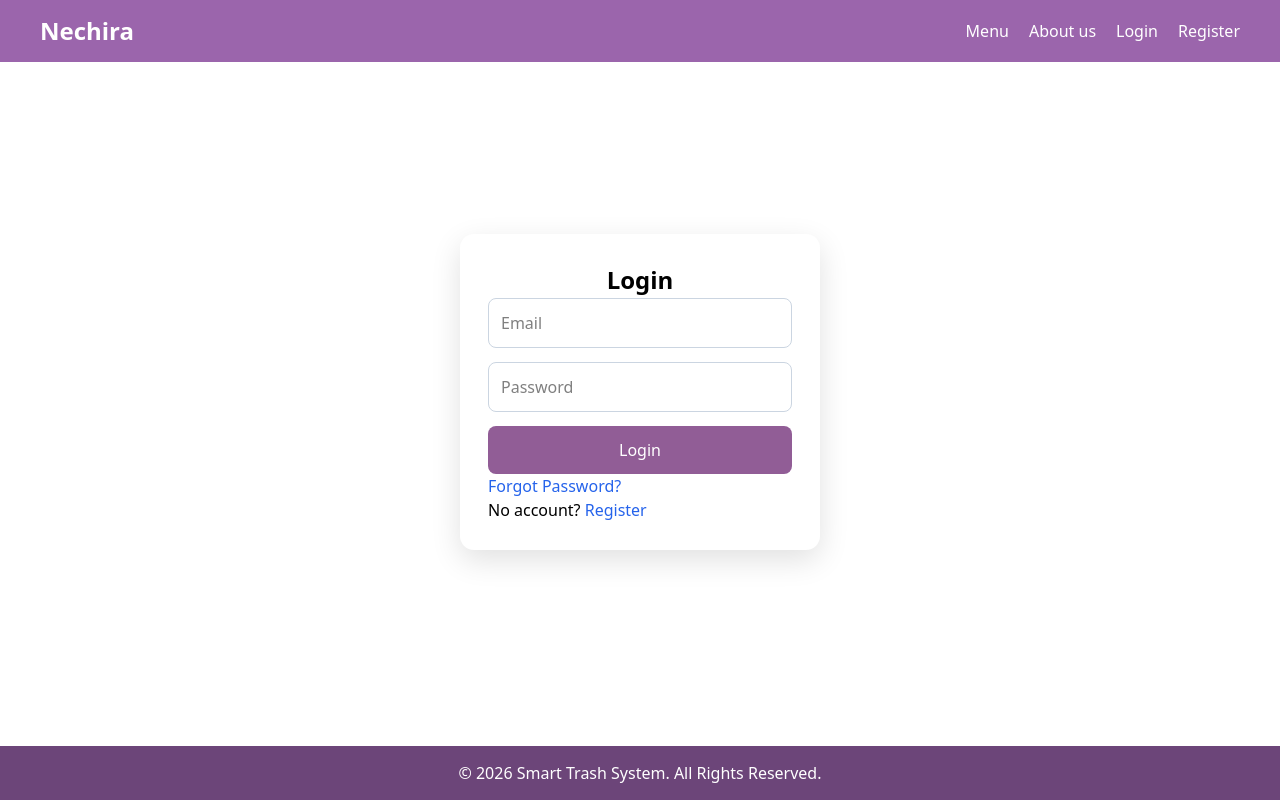
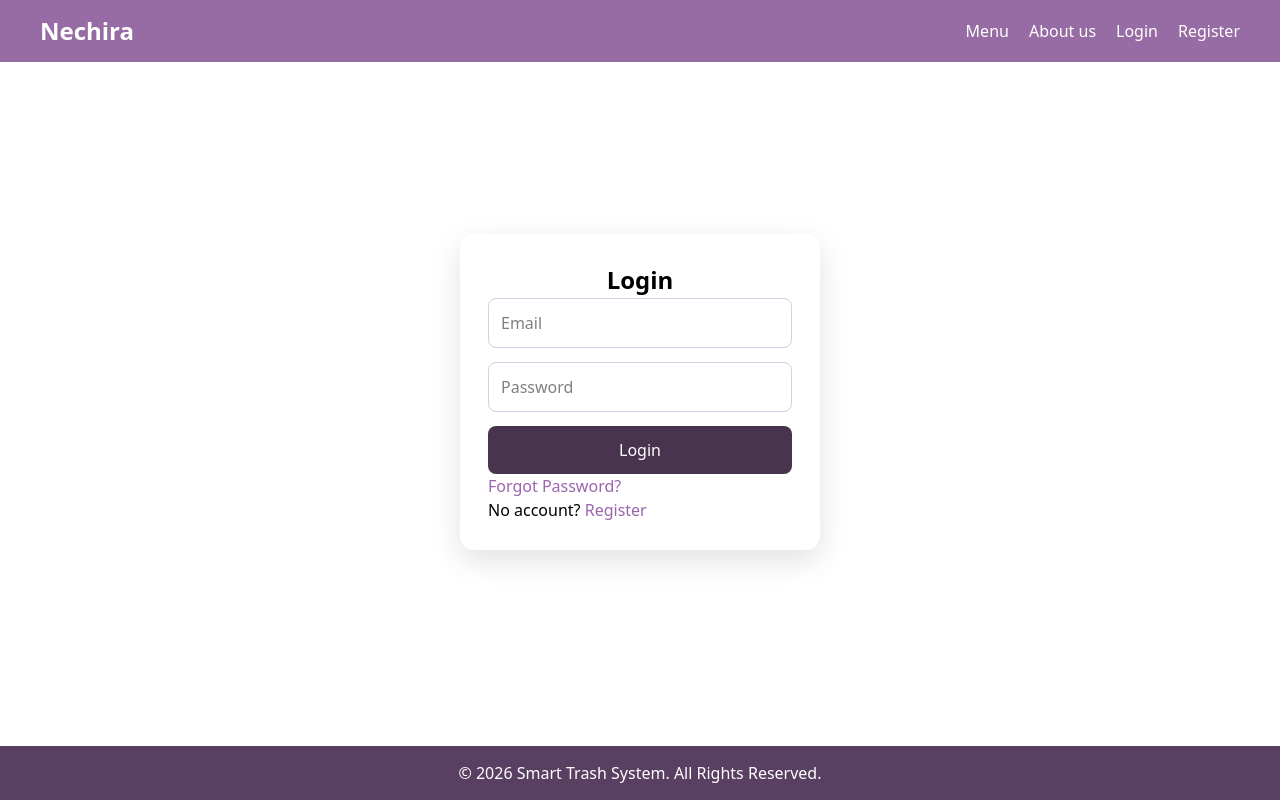
Before and after one commit to nunmui/nishu_wed, a Next.js app: page /login in a window 1280 px wide. Built offline with nearby package versions, Linux system fonts and the light colour scheme; no server answers.

Commit message:
update navbar

```diff
--- a/app/component/Navbar.tsx
+++ b/app/component/Navbar.tsx
@@ -86,7 +86,9 @@ export default function Navbar() {
           ) : (
             <>
               <li className="user-info">
-                {user.name} ({user.role})
+                <Link href="/profile">
+                  {user.name} ({user.role})
+                </Link>
               </li>
               <li>
                 <button onClick={logout} className="btn-logout">
--- a/app/globals.css
+++ b/app/globals.css
@@ -18,7 +18,7 @@ body{
 
 /* Navbar */
 .navbar {
-  background: #9b65ac;
+  background: #976ba3;
   color: white;
   padding: 0.8rem 2rem;
 }
@@ -51,7 +51,7 @@ body{
 }
 
 .nav-links a:hover {
-  color: #ea0a90;
+  color: #553c5d;
   font-weight: bold;
   font-size: 20px;
 }
@@ -74,7 +74,7 @@ body{
   .nav-links {
     display: none;
     flex-direction: column;
-    background: #334155;
+    background: #503957;
     position: absolute;
     top: 60px;
     right: 20px;
@@ -90,7 +90,7 @@ body{
 
 
 .footer {
-  background-color: #6c4579;
+  background-color: #593f61;
   color: white;
   padding: 15px;
   text-align: center;
@@ -144,7 +144,7 @@ body{
 .auth-card button {
   width: 100%;
   padding: 12px;
-  background: #915d96;
+  background: #49344f;
   color: white;
   border: none;
   border-radius: 8px;
@@ -152,7 +152,7 @@ body{
 }
 
 .auth-card a {
-  color: #2563eb;
+  color: #9b65ac;
   text-decoration: none;
 }
 
```
